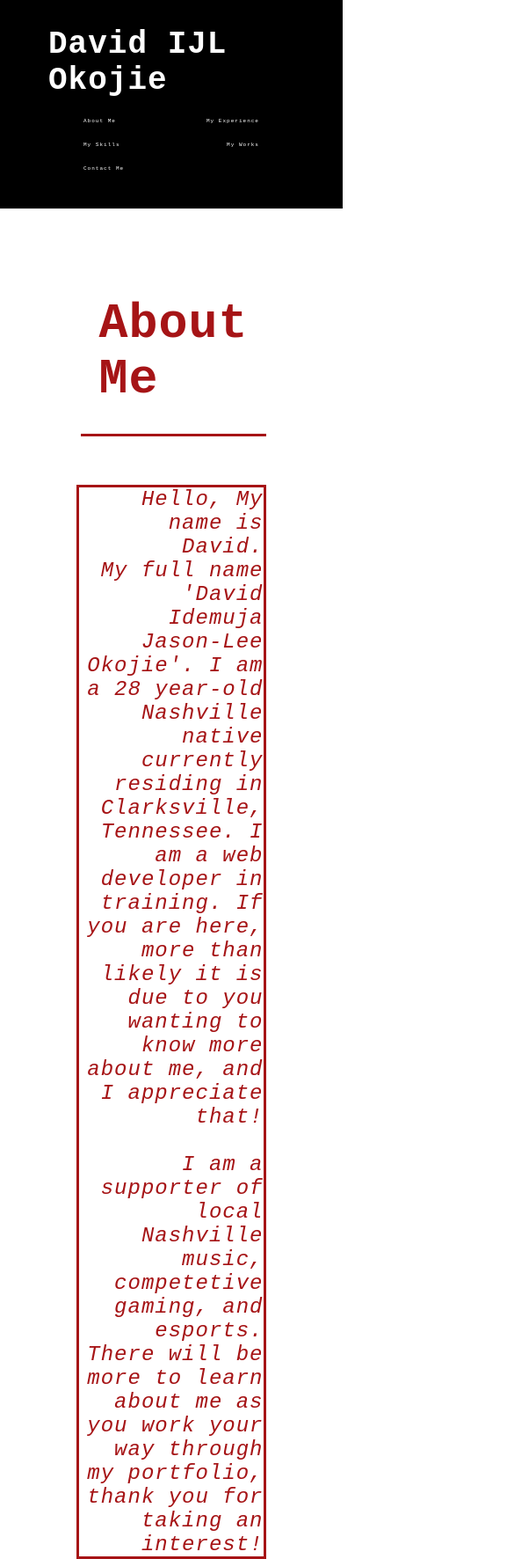
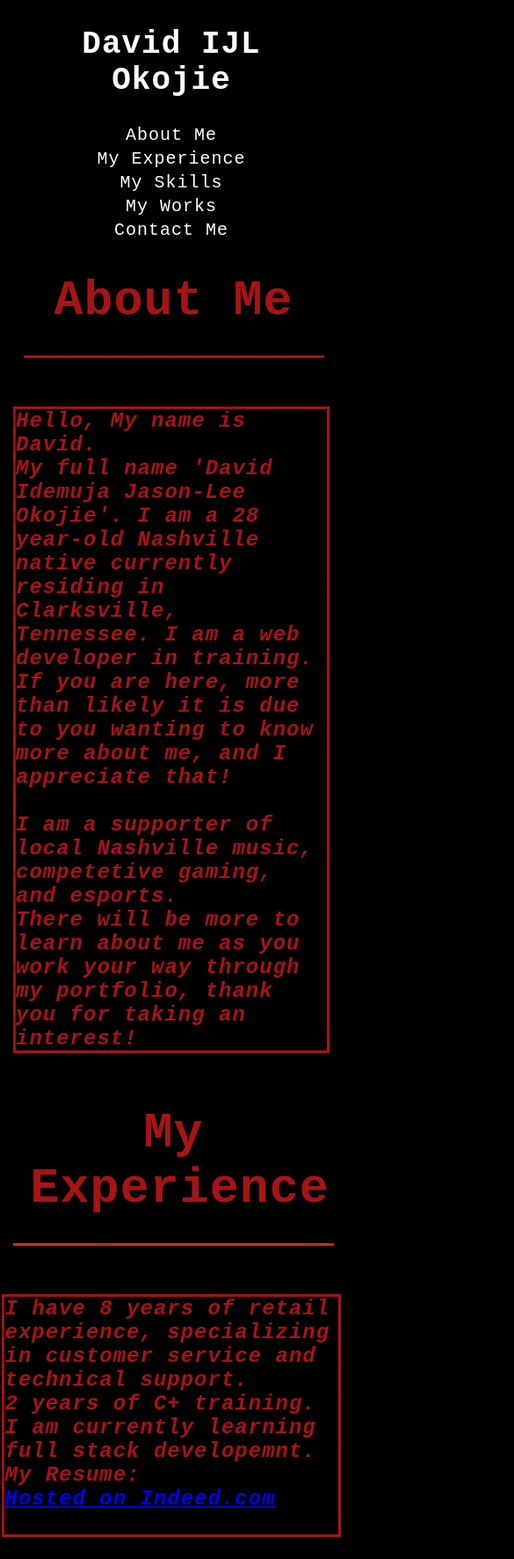
Before and after one commit to Okojie615/challenge1, a plain HTML site: page Module 2 Challenge/Module2Assignment.html in a window 390 px wide. Shown: the top 1772 px of the page at 88% size, 585 px wide, since content can reach past the window. Drawn offline with Linux system fonts and the light colour scheme.

Commit message:
updated mod 2 challenge and css

```diff
--- a/Module 2 Challenge/Module2Assignment.html
+++ b/Module 2 Challenge/Module2Assignment.html
@@ -87,7 +87,6 @@
 
         <footer><h2>Last updated: 8/29/2021</h2></br>
                 A forever work in progress.
-            <img src="tnselogo.PNG"> </br>
                 <a href="#">Back to top of the page</a>
             </footer>
 
--- a/Module 2 Challenge/Module2Style.css
+++ b/Module 2 Challenge/Module2Style.css
@@ -6,16 +6,19 @@
 
   body {
     color: #a61416;
+    background-color: rgb(0, 0, 0);
     font-size: x-large;
+    font-weight: bold;
     font-family:'Courier New', Courier, monospace;
     letter-spacing: 1px;
-      display: flex;
-      justify-content: center;
-      flex-wrap: wrap;
+    display: flex;
+    justify-content: center;
+    flex-wrap: wrap;
+    background-image: url(./tnselogo.PNG);
+    background-attachment: fixed;
   }
 
-  /* HEADER / NAV BAR STYLES START */
-
+  /* Header and Nav Styling */
   header {
     padding: 30px 55px;
     background-color: #000000;
@@ -49,11 +52,17 @@ header a{
     align-items: center;
     list-style: none;
   }
-/* HEADER / NAVBAR STYLES END */
+
+  header nav ul li a {
+    margin: 0 30px;
+    font-weight: lighter;
+    font-size: 1.55vw;
+ }
+/* Header and Nav End*/
 
 
 
-/* FOOTER STYLES START */
+/* Footer Styling */
 footer {
   background: #000000;
   padding: 40px 35px;
@@ -64,7 +73,10 @@ footer {
   line-height: 1.5;
   text-align: right;
 }
-
+footer img {
+  background-attachment:local;
+  background-position: 100%;
+}
 footer h2 {
   color: #ffffff;
   font-size: 30px;
@@ -74,16 +86,8 @@ footer h2 {
 footer a {
   color: #ffffff;
 }
-/* END FOOTER STYLES */
-/* STYLE ALL SECTION TAGS */
-  header nav ul li a {
-    margin: 0 30px;
-    font-weight: lighter;
-    font-size: 1.55vw;
- }
-
-  /* SECTION TITLE STYLES START */
-
+/* End of Footer Styling */
+/* Section Styling */
   .section-title {
     font-size: 55px;
     color: #a61416;
@@ -122,7 +126,9 @@ footer a {
     font-display: center;
     border: solid;
     display: grid;
-    text-align: right;
+    text-align: left;
+    text-shadow: 0px 0px 7px rgb(0, 0, 0);
+    text-decoration: black;
   }
 
   .my-works a {
@@ -149,3 +155,66 @@ footer a {
     margin-top: 55px;
     justify-content: center;
   }
+/*End of Section Styling*/
+/*Media Quieries*/
+  @media screen and (max-width: 980px) {
+    header {
+      padding-bottom: 0;
+      justify-content: center;
+      position: relative;
+    }
+
+    header h1 {
+      width: 100%;
+      text-align: center;
+    }
+
+    header nav ul {
+      margin-top: 20px;
+      width: 100%;
+      justify-content: center;
+    }
+
+    header nav ul li a {
+      font-size: 20px;
+    }
+
+    footer h2 {
+      text-align: center;
+      width: 100%;
+    }
+
+    .section-title {
+      width: 80%;
+    }
+
+  }
+
+  /* MEDIA QUERY FOR TABLETS AND SMALLER */
+  @media screen and (max-width: 768px) {
+    section {
+      padding: 30px 15px;
+    }
+  }
+
+  /* MEDIA QUERY FOR MOBILE PHONES AND SMALLER */
+  @media screen and (max-width: 575px) {
+    .section-title {
+      width: 95%;
+    }
+    .about-me {
+      text-align: center;
+    }
+    .my-skills {
+      text-align: center;
+    }
+    .my-experience {
+      text-align: center;
+    }
+    .my-works {
+      text-align: center;
+    }
+    .my-contact {
+      text-align: center;
+    }
+  }
```
